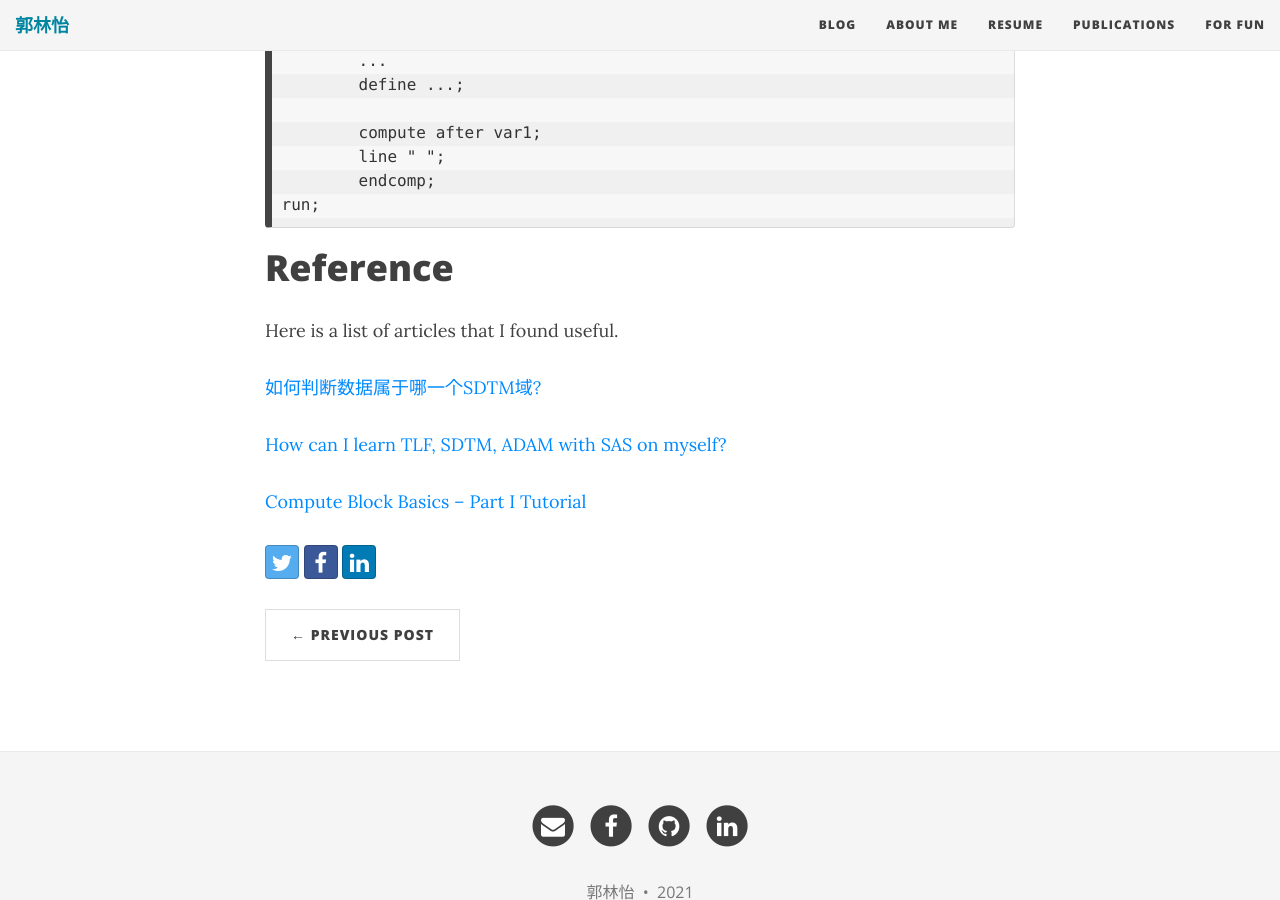
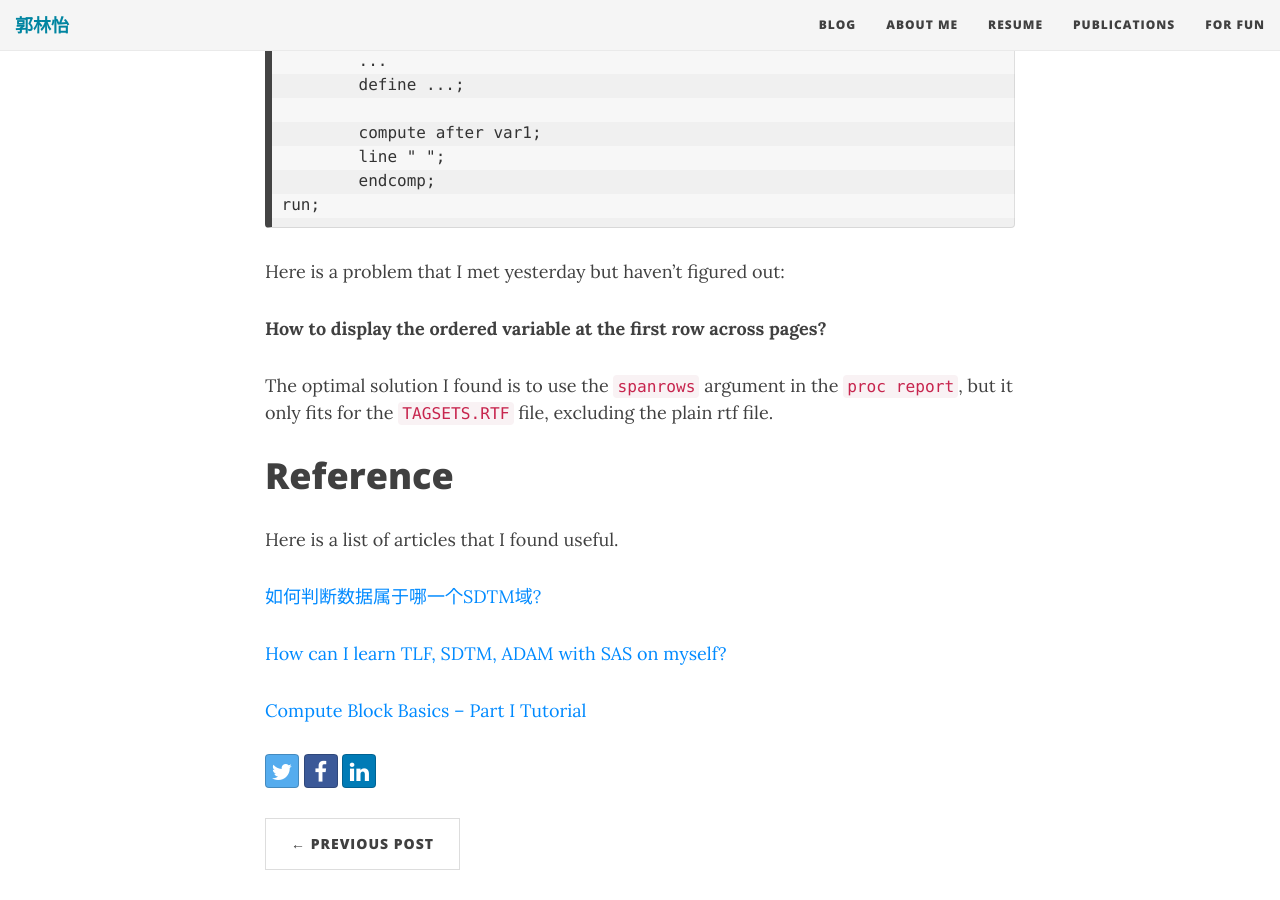
Before and after one commit to LinyiGuo96/LinyiGuo96.github.io, a Jekyll site: the page built from _posts/2021-06-16-SAS-Clinical-Trial-Study-Notes.md, in a window 1280 px wide and 900 px high, scrolled down 22614 px. Built offline with Jekyll 4.4.1, drawn with Linux system fonts in a browser that asks for light colours; nearby versions of some CDN libraries; comment, search, counter and statistics services are not loaded.

Commit message:
Update 2021-06-16-SAS-Clinical-Trial-Study-Notes.md

````diff
--- a/_posts/2021-06-16-SAS-Clinical-Trial-Study-Notes.md
+++ b/_posts/2021-06-16-SAS-Clinical-Trial-Study-Notes.md
@@ -658,7 +658,11 @@ proc repot ...;
 run;
 ```
 
+Here is a problem that I met yesterday but haven't figured out:
 
+**How to display the ordered variable at the first row across pages?**
+
+The optimal solution I found is to use the `spanrows` argument in the `proc report`, but it only fits for the `TAGSETS.RTF` file, excluding the plain rtf file.
 
 # Reference
 
````
